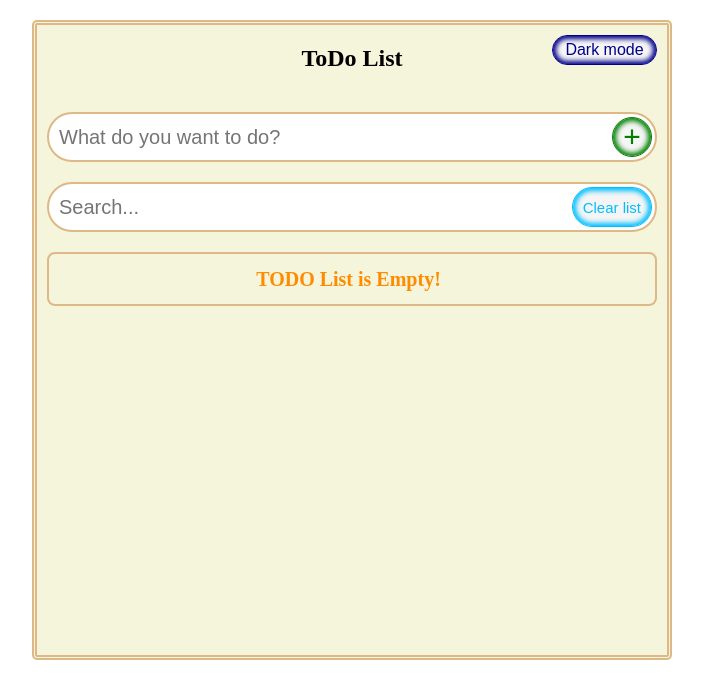
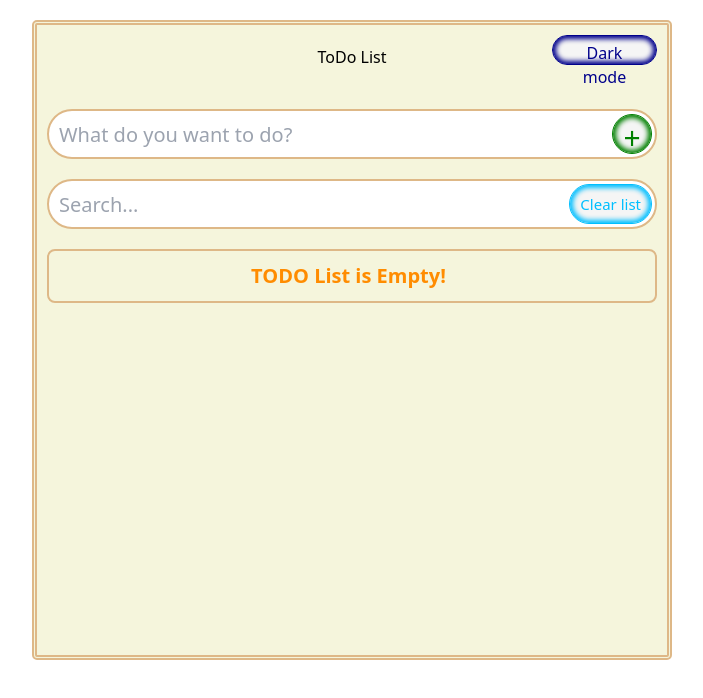
Before and after one commit to farshad-vgr/todo-list-js, a website: page src/index.html in a window 1280 px wide. Shown: the whole page, without its empty margins (288-991 px from the left). Drawn offline with Linux system fonts and the light colour scheme.

Commit message:
Tailwind added and configed

```diff
--- a/index.html
+++ b/src/index.html
@@ -10,7 +10,8 @@
 
 		<link rel="icon" href="assets/images/icon.png" type="image/png" />
 
-		<link rel="stylesheet" href="style.css" />
+		<!-- Tailwind compiled files to a minified CSS -->
+		<link href="./output-mini.css" rel="stylesheet" />
 
 		<title>ToDo List</title>
 	</head>
--- a/style.css
+++ b/src/style.css
@@ -1,3 +1,7 @@
+@tailwind base;
+@tailwind components;
+@tailwind utilities;
+
 @font-face {
   font-family: "Roboto";
   src: url("./assets/fonts/Roboto-Regular.ttf");
--- /dev/null
+++ b/tailwind.config.js
@@ -0,0 +1,8 @@
+/** @type {import('tailwindcss').Config} */
+module.exports = {
+	content: ["./src/**/*.{html,js}"],
+	theme: {
+		extend: {},
+	},
+	plugins: [],
+};
```
Also changed, not shown: package.json (added, +25 -0 lines), src/assets/fonts/Acme-Regular.ttf (renamed from assets/fonts/Acme-Regular.ttf), src/assets/fonts/Roboto-Regular.ttf (renamed from assets/fonts/Roboto-Regular.ttf), src/assets/images/icon.png (renamed from assets/images/icon.png), src/index.js (renamed from index.js), src/output-mini.css (added), 2 other files.
